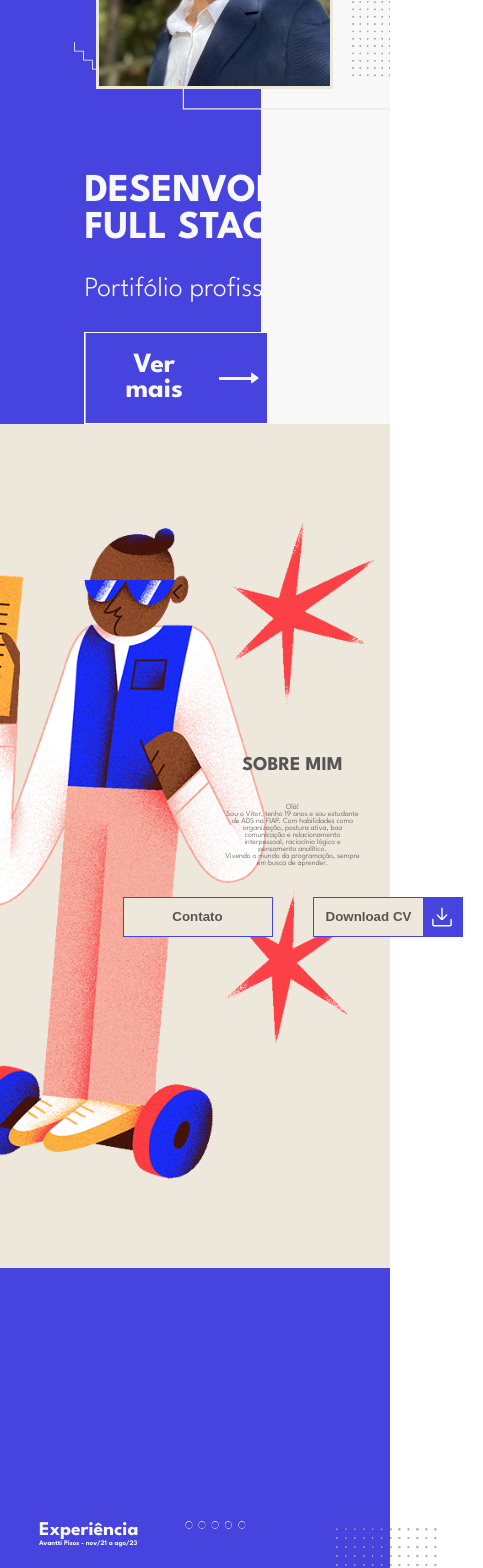
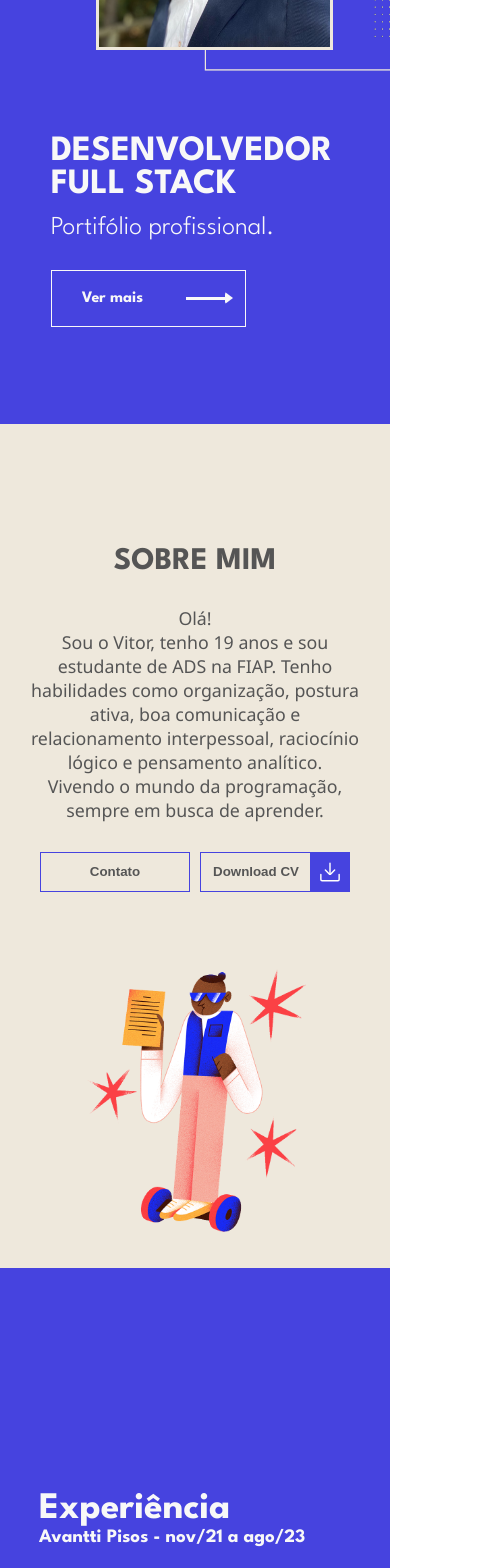
Before and after one commit to nichol6s/PortfolioVitorK, a React (Vite) app: page / in a window 390 px wide. Shown: the part 420-1988 px from the top of the page, 483 px wide, since content can reach past the window. Built offline with nearby package versions, Linux system fonts and the light colour scheme.

Commit message:
até a 3 section responsiva

```diff
--- a/src/components/Cabecalho/Cabecalho.scss
+++ b/src/components/Cabecalho/Cabecalho.scss
@@ -108,6 +108,7 @@
 
 @media only screen and (max-width: 600px) {
     .cabecalho {
+        padding-top: 3vh;
         h1{
             margin-left: 2vh;
         }
--- a/src/routes/Home.jsx
+++ b/src/routes/Home.jsx
@@ -139,12 +139,13 @@
           <div className='conteudosobremim' >
             <h1>SOBRE MIM</h1>
             <p>Olá!
-              <br/> Sou o Vitor, tenho 19 anos e sou estudante de ADS na FIAP. Com habilidades como organização, postura ativa, boa comunicação e relacionamento interpessoal, raciocínio lógico e pensamento analítico. <br/>  Vivendo o mundo da programação, sempre em busca de aprender.</p>
+              <br/> Sou o Vitor, tenho 19 anos e sou estudante de ADS na FIAP. Tenho habilidades como organização, postura ativa, boa comunicação e relacionamento interpessoal, raciocínio lógico e pensamento analítico. <br/>  Vivendo o mundo da programação, sempre em busca de aprender.</p>
             <div className='botoes'>
               <button className="buttoncontato" type="button" onClick={() => handleClick('ref2')}>
                 <span className="buttoncontato__text">Contato</span>
               </button>
-              <button className="buttondwnld" type="button" onClick={handleDownload}>
+              {/* onClick={handleDownload} */}
+              <button className="buttondwnld" type="button" >
                 <span className="buttondwnld__text">Download CV </span>
                 <span className="buttondwnld__icon"><svg xmlns="http://www.w3.org/2000/svg" viewBox="0 0 35 35" id="bdd05811-e15d-428c-bb53-8661459f9307" data-name="Layer 2" className="svg"><path d="M17.5,22.131a1.249,1.249,0,0,1-1.25-1.25V2.187a1.25,1.25,0,0,1,2.5,0V20.881A1.25,1.25,0,0,1,17.5,22.131Z"></path><path d="M17.5,22.693a3.189,3.189,0,0,1-2.262-.936L8.487,15.006a1.249,1.249,0,0,1,1.767-1.767l6.751,6.751a.7.7,0,0,0,.99,0l6.751-6.751a1.25,1.25,0,0,1,1.768,1.767l-6.752,6.751A3.191,3.191,0,0,1,17.5,22.693Z"></path><path d="M31.436,34.063H3.564A3.318,3.318,0,0,1,.25,30.749V22.011a1.25,1.25,0,0,1,2.5,0v8.738a.815.815,0,0,0,.814.814H31.436a.815.815,0,0,0,.814-.814V22.011a1.25,1.25,0,1,1,2.5,0v8.738A3.318,3.318,0,0,1,31.436,34.063Z"></path></svg></span>
               </button>
--- a/src/routes/Home.scss
+++ b/src/routes/Home.scss
@@ -466,6 +466,7 @@
 
     .botaovermais {
         // Estilos para o botão "Ver Mais"
+        cursor: pointer;
         background-color: transparent;
         display: flex;
         align-items: center;
@@ -581,6 +582,7 @@
 
 
 .setaVoltarBotao, .setaVoltarBotaoBack{
+    cursor: pointer;
     margin-top: 5%;
     margin-left: 3%;
     width:4%;
@@ -857,10 +859,15 @@
 }
 
 @media only screen and (max-width: 600px) {
+    .XpAc .XP img, .XpAc .AC img, .projetos .elementoprojeto img{
+        display: none;
+    }
+
     .conteudo .apresentacao{
         flex-direction: column-reverse;
     }
     .apresentacao {
+        background-color: #4643DF;
         .imagem {
             height: 50% !important;
             margin-right: 0%;
@@ -870,29 +877,110 @@
             }
             .elementosfundo {
                 height: 80% !important;
-                right: 60% !important;
+                right: 52% !important;
             }
         }
     }
     .textoap {
+        margin-left: 6vh;
+        margin-bottom: 25%;
+        width: 100%;
+
+        h1 {
+            font-size:calc(4vw + 20px) ;
+
+        }
+
+        p {
+            font-size: calc(1.5vw + 20px) ;
+            margin-top: 15px;
+        }
+        .botaovermais {
+            // Estilos para o botão "Ver Mais
+            margin-top: 30px;
+            width: 50%;
+            p {
+                margin-left: 30px;
+                width: 50%;
+                font-size: 16px;
+            }
+
+
+}}
+
+.sobremim {
+    flex-direction: column-reverse;
+    .imagemsobremim {
+        width: 100%;
+        height: 40%;
+    }
+
+    // Estilos para o conteúdo na seção "Sobre Mim"
+    .conteudosobremim {
+        width: 100%;
+        height: 50%;
+        margin-right: 10%;
+        h1 {
+            font-size: calc(5vw + 12px);
+        }
+        p {
+            font-family: 'Segoe UI', Tahoma, Geneva, Verdana, sans-serif, sans-serif;
+            font-size: calc(2vw + 10px);
+        }
+    }
+    .buttoncontato{
+        margin-inline: 5px;
+        height: 100%;
+    }
+    .buttondwnld {
+        margin-inline: 5px;
+    }
+
+}
+
+.XpAc {
+    justify-content: center;
+    align-items: center;
+
+    // Estilos para as seções "XP" e "AC" individualmente
+    .XP, .AC {
         display: flex;
-        flex-direction: column;
-        columns: 1;
-        justify-content: center;
-        margin-left: 10vh;
 
         h1 {
             font-family: 'League Spartan', sans-serif;
             color: #F8F8F8;
-            font-size:calc(5vw + 20px) ;
-            width: 70%;
+            font-size: calc(5vw + 18px);
+            text-align: left;
         }
-
+        h2{
+            font-family: 'League Spartan', sans-serif;
+            color: #F8F8F8;
+            font-size: calc(1.8vw + 12px);
+            text-align: left;
+            margin-top: 1%;
+        }
         p {
             font-family: 'League Spartan', sans-serif;
             color: #F8F8F8;
-            font-size: calc(2vw + 20px) ;
+            font-size: calc(1.5vw + 8px);
             margin-top: 30px;
+            text-align: left;
         }
 
-}}
+        .actxt {
+            margin-left: 0%;
+            margin-top: 15%;
+        }
+
+        .xptxt {
+            margin-right: 0%;
+            width: 100%;
+        }
+    }
+
+    .AC {
+        margin-top: 2%;
+    }
+}
+
+}
```
